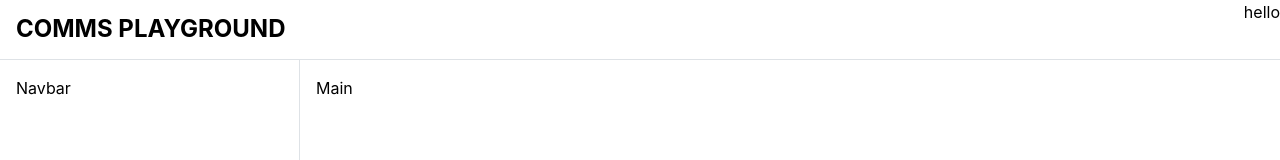
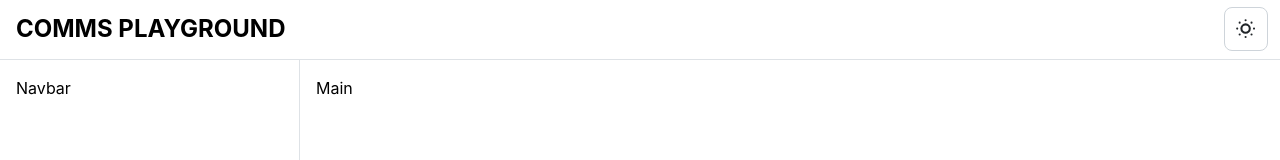
Before and after one commit to jordanandrewks/real-time-web-comms-app, a Next.js app: page / in a window 1280 px wide. Shown: the top 160 px of the page. Built offline with nearby package versions, Linux system fonts and the light colour scheme.

Commit message:
refactor, story added for colorSchemeToggle

```diff
--- a/app/page.tsx
+++ b/app/page.tsx
@@ -21,9 +21,9 @@ export default function HomePage() {
         padding="md"
       >
         <AppShell.Header>
-          <Flex justify="space-between">
+          <Flex className="pt-1" justify="space-between" align="center">
             <Flex
-              className="ml-4 pt-2"
+              className="ml-4"
               mih={50}
               justify="flex-start"
               align="center"
@@ -39,7 +39,9 @@ export default function HomePage() {
               />
               <div className="text-2xl font-bold font-questrial">COMMS PLAYGROUND</div>
             </Flex>
-            <div>hello</div>
+            <Flex className="pr-3">
+              <ColorSchemeToggle />
+            </Flex>
           </Flex>
         </AppShell.Header>
 
--- a/components/ColorSchemeToggle/ColorSchemeToggle.tsx
+++ b/components/ColorSchemeToggle/ColorSchemeToggle.tsx
@@ -9,10 +9,8 @@ export function ColorSchemeToggle() {
   const { setColorScheme } = useMantineColorScheme();
   const [colorMode, setColorMode] = useState('dark');
 
-  const sety = (colorScheme: string) => {
-    console.log(`${colorScheme}`);
-
-    if (colorScheme === 'dark') {
+  const toggleColorMode = () => {
+    if (colorMode === 'dark') {
       setColorMode('light');
       setColorScheme('light');
     } else {
@@ -23,7 +21,7 @@ export function ColorSchemeToggle() {
 
   return (
     <ActionIcon
-      onClick={() => sety(colorMode)}
+      onClick={() => toggleColorMode()}
       variant="default"
       size="xl"
       radius="md"
```
Also changed, not shown: 2 other files (tests, documents, lock files or other folders).
